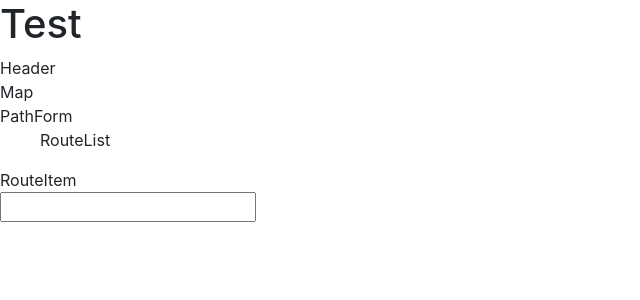
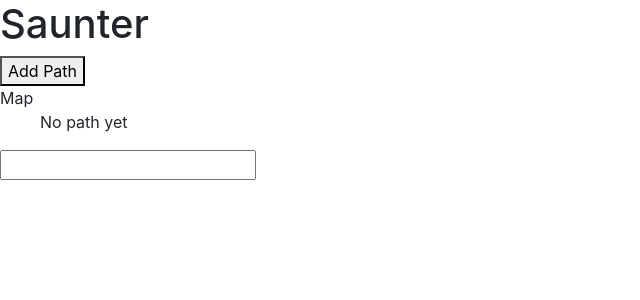
Before and after one commit to OleJoN7/WalkRoute, a React (Create React App) app: page / in a window 1280 px wide. Shown: the top 300 px of the page, without its empty margins (0-640 px from the left). Built offline with nearby package versions, Linux system fonts and the light colour scheme.

Commit message:
changed form,header,app,routeitem,routelist components

```diff
--- a/src/components/App/App.jsx
+++ b/src/components/App/App.jsx
@@ -8,16 +8,54 @@ import SearchPanel from '../SearchPanel';
 import './App.css';
 
 class App extends Component {
+  constructor() {
+    super();
+    this.state = {
+      pathList:[],
+      showForm:false,
+      showPathDetail:false
+    }
+  }
+  onShowForm = () => {
+    this.setState(({showForm}) => {
+      return {
+        showForm:!showForm
+      }
+    })
+  }
+
+  nextId = 0;
+  onAddPath = (newPath) => {
+    let newItem = {
+      title:newPath.title,
+      shortDescription: newPath.shortDescription,
+      fullDescription:newPath.shortDescription,
+      pathLength: newPath.pathLength,
+      id:this.nextId++
+    }
+    this.setState(({pathList}) => {
+        let addItem = [...pathList,newItem];
+        return {
+          pathList:addItem
+        }
+    })
+  }
+  onPathDetails = (id) => {
+    console.log("Path id:",id)
+  }
   render() {
     return (
       <div className="App">
-        <h1>Test</h1>
-        <Header/>
+        <Header onShowForm={this.onShowForm}/>
         <Map/>
-        <PathForm/>
-        <RouteList/>
+        <RouteList onPathDetails={this.onPathDetails} routes={this.state.pathList}/>
         <RouteItem/>
         <SearchPanel/>
+        {
+          this.state.showForm
+          ? <PathForm onAddPath={this.onAddPath} showForm={this.onShowForm}/>
+          : null
+        }
       </div>
     );
   }
--- /dev/null
+++ b/src/components/Button/Button.jsx
@@ -0,0 +1,10 @@
+import React from "react";
+import './button.css';
+
+const Button = ({onClick,...props}) => {
+    return (
+        <button onClick={onClick} {...props}>{props.children}</button>
+    )
+}
+
+export default Button;
--- /dev/null
+++ b/src/components/Button/index.js
@@ -0,0 +1,3 @@
+import Button from './Button';
+
+export default Button;
--- a/src/components/Header/Header.jsx
+++ b/src/components/Header/Header.jsx
@@ -1,11 +1,13 @@
 import React from 'react';
+import Button from '../Button';
 import './header.css'
 
-const Header = () => {
+const Header = ({onShowForm}) => {
     return (
-        <div>
-            Header
-        </div>
+        <header>
+            <h1>Saunter</h1>
+            <Button onClick={onShowForm}>Add Path</Button>
+        </header>
     )
 }
 
--- a/src/components/PathForm/PathForm.jsx
+++ b/src/components/PathForm/PathForm.jsx
@@ -1,14 +1,83 @@
 import React from 'react';
+import Button from '../Button';
+
 import './pathform.css';
 
 class PathForm extends React.Component {
     constructor(props) {
-        super(props)
+        super(props);
+        this.state = {
+            title:'',
+            shortDescription:'',
+            fullDescription:'',
+            pathLength:null
+        }
     }
+    onTitleChange = (e) => {
+        this.setState({
+            title:e.target.value
+        },() => {
+            console.log(this.state.title)
+        })
+    }
+    onShortDescChange = (e) => {
+        this.setState({
+            shortDescription:e.target.value
+        },() => {
+            console.log(this.state.shortDescription)
+        })
+    }
+    onFullDescChange = (e) => {
+        this.setState({
+            fullDescription:e.target.value
+        },() => {
+            console.log(this.state.fullDescription)
+        })
+    }
+    onSubmitForm = (e) => {
+        e.preventDefault();
+        this.props.showForm();
+        if(this.state.title === ''
+        || this.state.shortDescription === ''
+        || this.state.fullDescription === '') {
+            console.log("Type descriptions")
+            return false
+        }
+        this.props.onAddPath(this.state);
+        this.setState({
+            title:'',
+            shortDescription:'',
+            fullDescription:''
+        })
+        console.log("form submitted")
+    }
+
     render() {
         return (
-            <div>
-                PathForm
+            <div className="form-wrapper">
+                <form className="main-form" onSubmit={this.onSubmitForm}>
+                    <input
+                        type="text"
+                        onChange={this.onTitleChange}
+                        placeholder="Path Title"
+                        value={this.state.title}
+                    />
+                    <textarea
+                        onChange={this.onShortDescChange}
+                        placeholder="Short Description"
+                        value={this.state.shortDescription}
+                    />
+                    <textarea
+                        onChange={this.onFullDescChange}
+                        placeholder="Full Description"
+                        value={this.state.fullDescription}
+                    />
+                    <p>{this.state.pathLength} Km</p>
+                    <Button
+                        className="btn btn-outline-secondary"
+                        type="submit">Add new Path
+                    </Button>
+                </form>
             </div>
         )
     }
--- a/src/components/PathForm/pathform.css
+++ b/src/components/PathForm/pathform.css
@@ -0,0 +1,20 @@
+.form-wrapper {
+    position: fixed;
+    width: 100%;
+    height: 100%;
+    top: 0;
+    left: 0;
+    right: 0;
+    bottom: 0;
+    margin: auto;
+    background: rgba(0,0,0, 0.5);
+}
+.main-form {
+    position: absolute;
+    left: 25%;
+    right: 25%;
+    top: 25%;
+    bottom: 25%;
+    margin: auto;
+    background: white;
+  }
--- a/src/components/RouteItem/RouteItem.jsx
+++ b/src/components/RouteItem/RouteItem.jsx
@@ -1,10 +1,14 @@
 import React from 'react';
 import './routeitem.css'
 
-const RouteItem = () => {
+const RouteItem = ({title,shortDescription,fullDescription,id,pathLength,onPathDetails}) => {
     return (
         <div>
-            RouteItem
+            <div onClick={() => onPathDetails(id)}>
+                <h3>{title}</h3>
+                <p>{shortDescription}</p>
+            </div>
+            <div>{pathLength}</div>
         </div>
     )
 }
--- a/src/components/RouteList/RouteList.jsx
+++ b/src/components/RouteList/RouteList.jsx
@@ -1,10 +1,30 @@
 import React from 'react';
 import './routelist.css';
+import RouteItem from '../RouteItem';
 
-const RouteList = () => {
+const RouteList = ({routes,...props}) => {
     return (
         <ul>
-            RouteList
+            {
+                routes.length < 1 ?
+                <p>No path yet</p>
+                :
+                routes.map(item => {
+                    const {title,shortDescription,fullDescription,pathLength,id} = item;
+                    return(
+                        <li key={id}>
+                           <RouteItem
+                                onPathDetails={props.onPathDetails}
+                                title={title}
+                                shortDescription={shortDescription}
+                                fullDescription={fullDescription}
+                                id={id}
+                                pathLength={pathLength}
+                           />
+                        </li>
+                    )
+                })
+            }
         </ul>
     )
 }
```
Also changed, not shown: src/components/Button/button.css (added).
